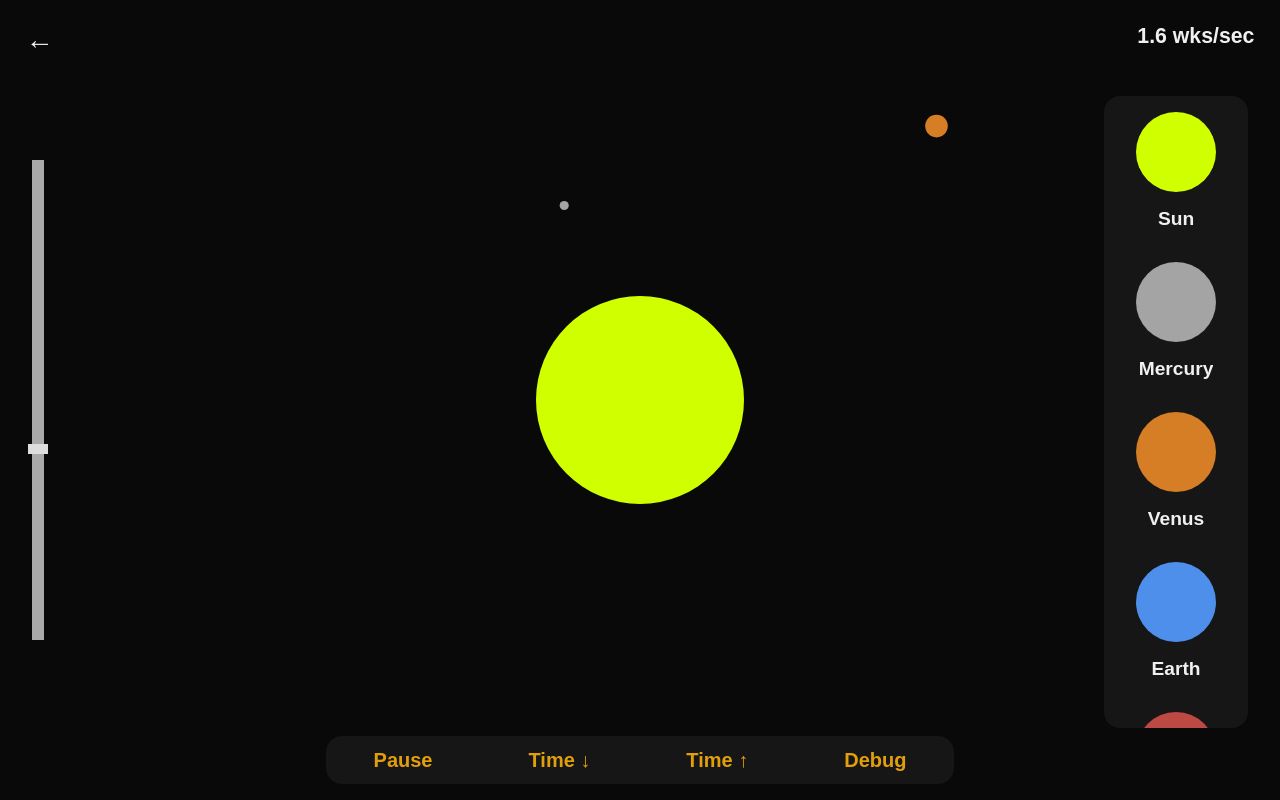
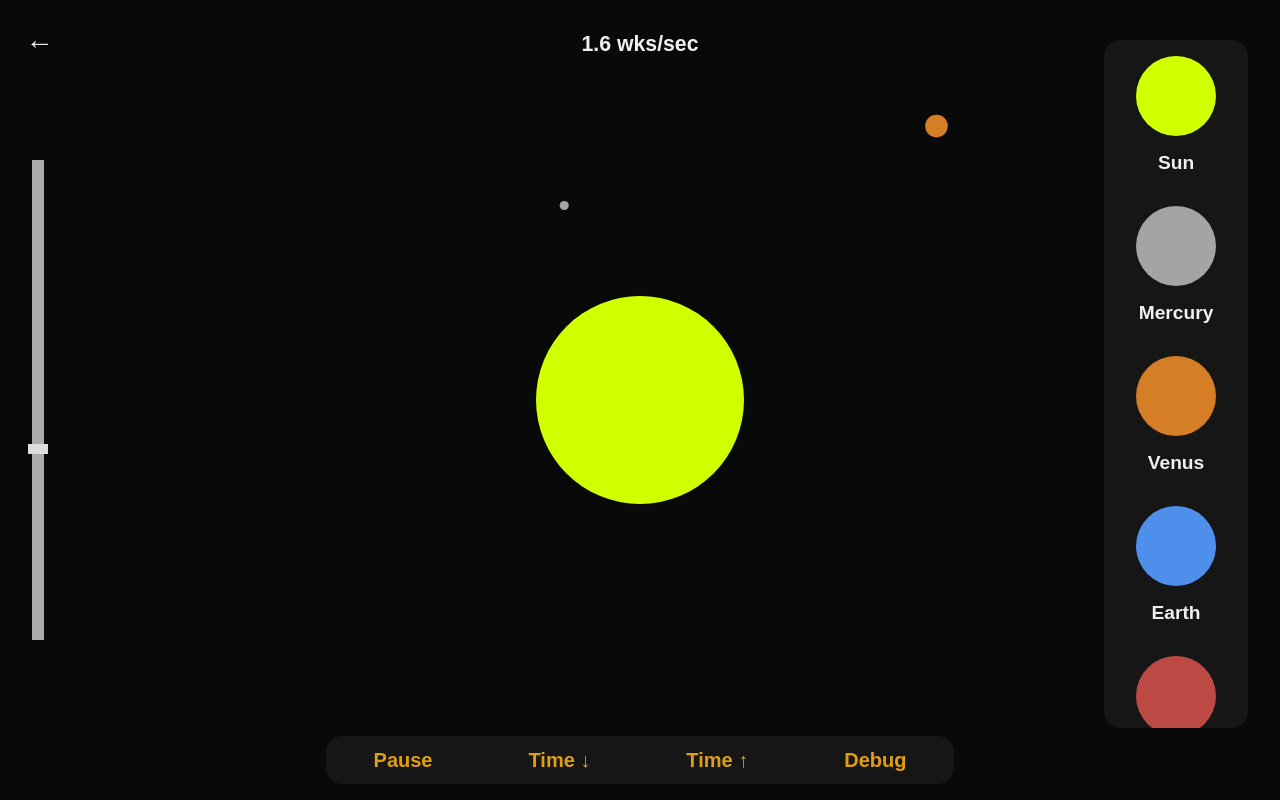
Before and after one commit to travis-heavener/orbital-sim, a plain HTML site: page index.html in a window 1280 px wide. Both pictures are taken after a click on the element "Solar System (Scaled)". Drawn offline with nearby package versions, Linux system fonts and the light colour scheme.

Commit message:
Rearranged debug & timewarp info to top

```diff
--- a/index.css
+++ b/index.css
@@ -91,6 +91,7 @@ canvas {
 }
 
 #controls-left > *,
+#controls-top > *,
 #controls-right > *,
 #controls-bottom > * {
     pointer-events: all;
@@ -114,15 +115,10 @@ canvas {
     padding: 3vh 0 2vh 2vw;
 }
 
-#controls-right {
-    align-items: flex-end;
-    left: 60vw;
-    right: 0;
-    padding: 3vh 2vw 2vh 0;
-}
+#controls-right { right: 0; }
 
 #controls-left > a,
-#controls-right > h1 {
+#controls-top > h1 {
     color: #f0f0f0;
     font: 700 1.33rem sans-serif;
 }
@@ -137,11 +133,9 @@ canvas {
 #controls-left > a:hover { color: #6495ed; }
 #controls-left > a:active { color: #3e6fcb; }
 
-#fps { display: none; }
-
 #bodies-container {
     position: absolute;
-    top: 6rem;
+    top: 5vh;
     bottom: 4.5rem;
     right: 2.5vw;
 
@@ -221,6 +215,20 @@ input#zoom::-webkit-slider-thumb {
     appearance: none;
     -webkit-appearance: none;
 }
+
+#controls-top {
+    display: flex;
+    justify-content: center;
+    align-items: center;
+    column-gap: 4rem;
+
+    position: fixed;
+    top: 4vh;
+    left: 5vw;
+    right: 5vw;
+}
+
+#fps { display: none; }
 
 #controls-bottom {
     display: flex;
--- a/index.html
+++ b/index.html
@@ -25,9 +25,11 @@
                 <a href="index.html">&#8592;</a>
                 <input id="zoom" type="range" min="1" value="1">
             </div>
-            <div id="controls-right">
+            <div id="controls-top">
                 <h1 id="fps"></h1>
                 <h1 id="timewarp">&ndash;</h1>
+            </div>
+            <div id="controls-right">
                 <div id="bodies-container"></div>
             </div>
             <div id="controls-bottom">
```
